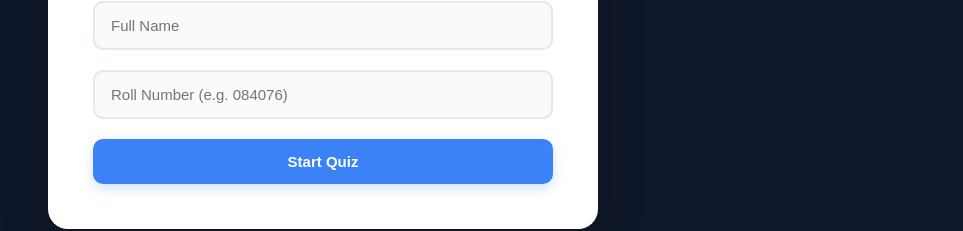
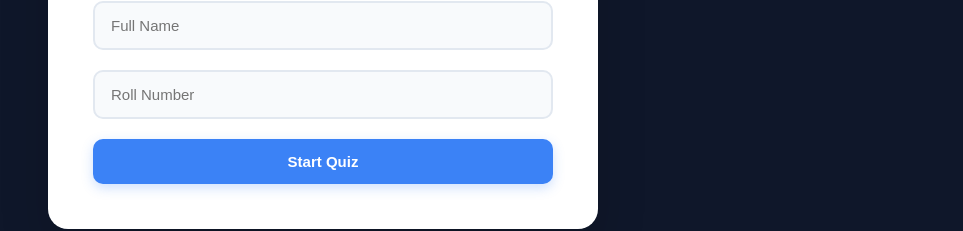
Before and after one commit to maverickofdelhi/SIG_IP_Quiz, a website: page index.html in a window 1280 px wide. Shown: the part 358-589 px from the top of the page, without its empty margins (317-1280 px from the left). Drawn offline with Linux system fonts and the light colour scheme.

Commit message:
Clean the public repo and credit Maverick in the README.
Drop the roll-number example, ignore local results and question dumps, and replace the setup guide with a short project README.

Co-authored-by: Cursor <cursoragent@cursor.com>

```diff
--- a/index.html
+++ b/index.html
@@ -208,7 +208,7 @@
             <h2>SIG-IP Quiz</h2>
             <p>Enter your details to begin</p>
             <input type="text" id="student-name" placeholder="Full Name" required>
-            <input type="text" id="student-roll" placeholder="Roll Number (e.g. 084076)" required autocomplete="off" inputmode="numeric">
+            <input type="text" id="student-roll" placeholder="Roll Number" required autocomplete="off" inputmode="numeric">
             <button class="primary-btn" id="start-btn" onclick="startQuizProcess()">Start Quiz</button>
         </div>
 
```
Also changed, not shown: README.md, 1 other file.
